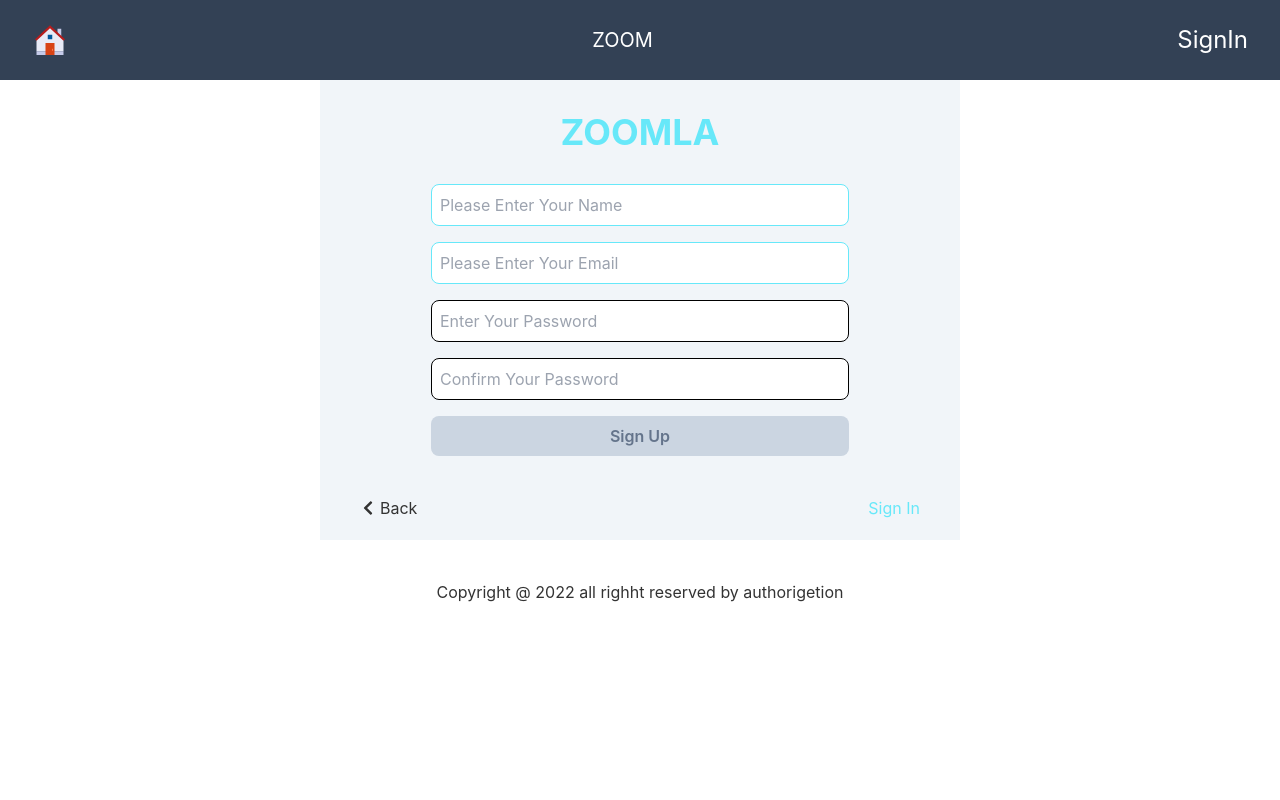
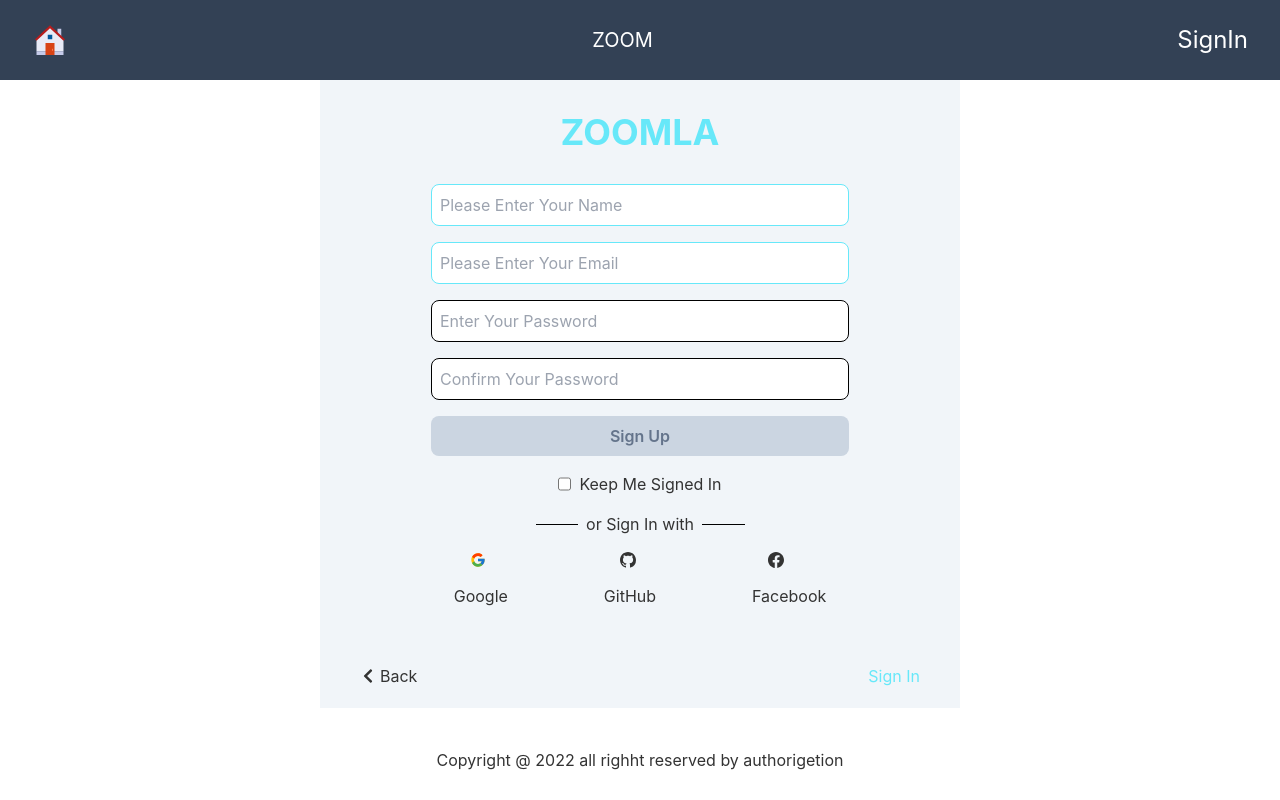
Before and after one commit to nagimuddin/Sign-In, a React (Create React App) app: page /sign-up in a window 1280 px wide. Built offline with nearby package versions, Linux system fonts and the light colour scheme; no server answers.

Commit message:
finaliz google, github and facebook login system

```diff
--- a/src/App.js
+++ b/src/App.js
@@ -15,14 +15,11 @@ function App() {
       <Header></Header>
       <Routes>
       <Route path="/" element={<Home></Home>}></Route>
-      <Route path="/zoom" element={<Zoom></Zoom>}></Route>
+      <Route path="/check-out" element={<CheckOut></CheckOut>}></Route>
       <Route path="/sign-in" element={<SignIn></SignIn>}></Route>
       <Route path="/sign-up" element={<SignUp></SignUp>}></Route>
-      <Route path="/check-out" element={
-      <RequireAuth>
-        <CheckOut></CheckOut>
-      </RequireAuth>
-      }></Route>
+      <Route path="/zoom" element={
+      <RequireAuth><Zoom></Zoom> </RequireAuth>}></Route>
       </Routes>
       <Footer></Footer>
       </div>
--- a/src/Page/CheckOut/CheckOut.js
+++ b/src/Page/CheckOut/CheckOut.js
@@ -1,9 +1,13 @@
 import React from 'react';
+import { Link } from "react-router-dom";
 
 function CheckOut() {
   return (
-    <div>
+    <div className='text-center'>
       <h1>Please Checkout Your Visiting</h1>
+      <Link to="/check-out">
+        <button className="btn btn-primary">Proceed Checkout</button>
+      </Link>
     </div>
   );
 }
--- a/src/Page/Home.js
+++ b/src/Page/Home.js
@@ -4,7 +4,7 @@ import { Link } from 'react-router-dom';
 
 function Home() {
     return (
-        <div>
+        <div className='text-center text-4xl'>
             <h1>Welcom to Home</h1>
         </div>
     )
--- a/src/Page/Login/RequireAuth.js
+++ b/src/Page/Login/RequireAuth.js
@@ -1,4 +1,4 @@
-import React, { Children } from "react";
+import React  from "react";
 import { useAuthState } from "react-firebase-hooks/auth";
 import { Navigate, useLocation } from "react-router-dom";
 import auth from "../../firebase";
--- a/src/Page/Login/SignIn.js
+++ b/src/Page/Login/SignIn.js
@@ -1,10 +1,9 @@
 import { Link, useLocation, useNavigate } from "react-router-dom";
-import { FcGoogle } from "react-icons/fc";
-import { BsGithub, BsFacebook } from "react-icons/bs";
 import { FaChevronLeft } from "react-icons/fa";
 import { useRef } from "react";
 import { useSignInWithEmailAndPassword } from "react-firebase-hooks/auth";
 import auth from "../../firebase";
+import SocialLogin from "./SocialLogin";
 
 const SignIn = () => {
   const [
@@ -20,20 +19,30 @@ const SignIn = () => {
   const navigate = useNavigate();
 
   const location = useLocation();
+  let errorElement;
 
   const from = location.state?.from?.pathname || '/';
 
   const handelSubmit = (event) => {
     event.preventDefault();
-
     const email = emailRef.current.value;
     const password = passwordRef.current.value;
 
     signInWithEmailAndPassword(email, password);
   };
 
+  if (loading) {
+    return <p>Loading...</p>;
+  }
+
+  if (error) {
+    errorElement = <div>
+      <p className="text-red-600">Error: {error.message}</p>
+    </div>
+}
+
   if (user) {
-    navigate(from, {replace: true});
+    navigate('/zoom');
   }
 
   return (
@@ -66,6 +75,7 @@ const SignIn = () => {
               placeholder="Enter Your Password"
               required
             />
+            {errorElement}
             <button
               type="submit"
               className="rounded-lg bg-slate-300 py-2 text-slate-500 font-semibold"
@@ -74,33 +84,9 @@ const SignIn = () => {
             </button>
             <p className="flex justify-center">Forgot Password?</p>
           </form>
-          <div className="check-box flex justify-center gap-x-2 m-4">
-            <input type="checkbox" />
-            <p>Keep Me Signed In</p>
-          </div>
-          <div className="flex justify-center items-center gap-2">
-            <hr className="w-full h-[1px] bg-black border-none" />
-            <h2 className="shrink-0">or Sign In with</h2>
-            <hr className="w-full h-[1px] bg-black border-none" />
-          </div>
-          <div>
-            <ul className="flex justify-center items-center gap-24 m-4">
-              <li className="">
-                {" "}
-                <FcGoogle className="ml-4 mb-4" /> Google
-              </li>
-              <li className="">
-                {" "}
-                <BsGithub className="ml-4 mb-4" /> GitHub
-              </li>
-              <li className="">
-                {" "}
-                <BsFacebook className="ml-4 mb-4" /> Facebook
-              </li>
-            </ul>
-          </div>
         </div>
       </div>
+      <SocialLogin></SocialLogin>
       <div className="flex justify-between m-10 pb-5">
         <p className="flex items-center gap-1">
           {" "}
--- a/src/Page/Login/SignUp.js
+++ b/src/Page/Login/SignUp.js
@@ -3,6 +3,7 @@ import { Link, useNavigate } from "react-router-dom";
 import { FaChevronLeft } from "react-icons/fa";
 import auth from "../../firebase";
 import { useCreateUserWithEmailAndPassword } from "react-firebase-hooks/auth";
+import SocialLogin from "./SocialLogin";
 
 function SignUp() {
   const [
@@ -94,6 +95,9 @@ function SignUp() {
               Sign Up
             </button>
           </form>
+          <div>
+            <SocialLogin></SocialLogin>
+          </div>
         </div>
       </div>
       <div className="flex justify-between m-10 pb-5">
--- /dev/null
+++ b/src/Page/Login/SocialLogin.js
@@ -0,0 +1,60 @@
+import React from "react";
+import { FcGoogle } from "react-icons/fc";
+import { BsGithub, BsFacebook } from "react-icons/bs";
+import { useSignInWithFacebook, useSignInWithGithub, useSignInWithGoogle } from "react-firebase-hooks/auth";
+import auth from "../../firebase";
+import { useNavigate } from "react-router-dom";
+
+function SocialLogin() {
+  const [signInWithGoogle, gUser, gLoading, gError] = useSignInWithGoogle(auth);
+  const [signInWithGithub, ghUser, ghLoading, ghError] = useSignInWithGithub(auth);
+  const [signInWithFacebook, fUser, fLoading, fError] = useSignInWithFacebook(auth);
+  const navigate = useNavigate();
+  let errorElement;
+
+  if (gError || ghError || fError) {
+      errorElement = <div>
+        <p className="text-red-600">Error: {gError?.message} {ghError?.message} {fError?.message}</p>
+      </div>
+  }
+
+  if (gLoading || ghLoading || fLoading) {
+    return <p>Loading...</p>;
+  }
+
+  if (gUser || ghUser || fUser) {
+    navigate('/zoom');
+  }
+  return (
+    <div className="section bg-slate-100 w-1/2 m-auto">
+      <div className="check-box flex justify-center gap-x-2 m-4">
+        <input type="checkbox" />
+        <p>Keep Me Signed In</p>
+      </div>
+      <div className="flex justify-center items-center gap-2">
+        <hr className="w-full h-[1px] bg-black border-none" />
+        <h2 className="shrink-0">or Sign In with</h2>
+        <hr className="w-full h-[1px] bg-black border-none" />
+      </div>
+      {errorElement}
+      <div>
+        <ul className="flex justify-center items-center gap-24 m-4">
+          <button onClick={() => signInWithGoogle()} className="">
+            {" "}
+            <FcGoogle className="ml-4 mb-4" /> Google
+          </button>
+          <button onClick={() => signInWithGithub()} className="">
+            {" "}
+            <BsGithub className="ml-4 mb-4" /> GitHub
+          </button>
+          <button onClick={() => signInWithFacebook()} className="">
+            {" "}
+            <BsFacebook className="ml-4 mb-4" /> Facebook
+          </button>
+        </ul>
+      </div>
+    </div>
+  );
+}
+
+export default SocialLogin;
--- a/src/Page/Zoom/Zoom.js
+++ b/src/Page/Zoom/Zoom.js
@@ -1,13 +1,9 @@
 import React from "react";
-import { Link } from "react-router-dom";
 
 function Zoom() {
   return (
     <div className="text-center">
       <h1>Welcome to ZOOM</h1>
-      <Link to="/check-out">
-        <button className="btn btn-primary">Proceed Checkout</button>
-      </Link>
     </div>
   );
 }
--- a/src/index.js
+++ b/src/index.js
@@ -6,9 +6,10 @@ import { BrowserRouter } from 'react-router-dom';
 
 const root = ReactDOM.createRoot(document.getElementById('root'));
 root.render(
-  <BrowserRouter>
   <React.StrictMode>
+    <BrowserRouter>
     <App />
+    </BrowserRouter>
   </React.StrictMode>
-  </BrowserRouter>
+
 );
```
